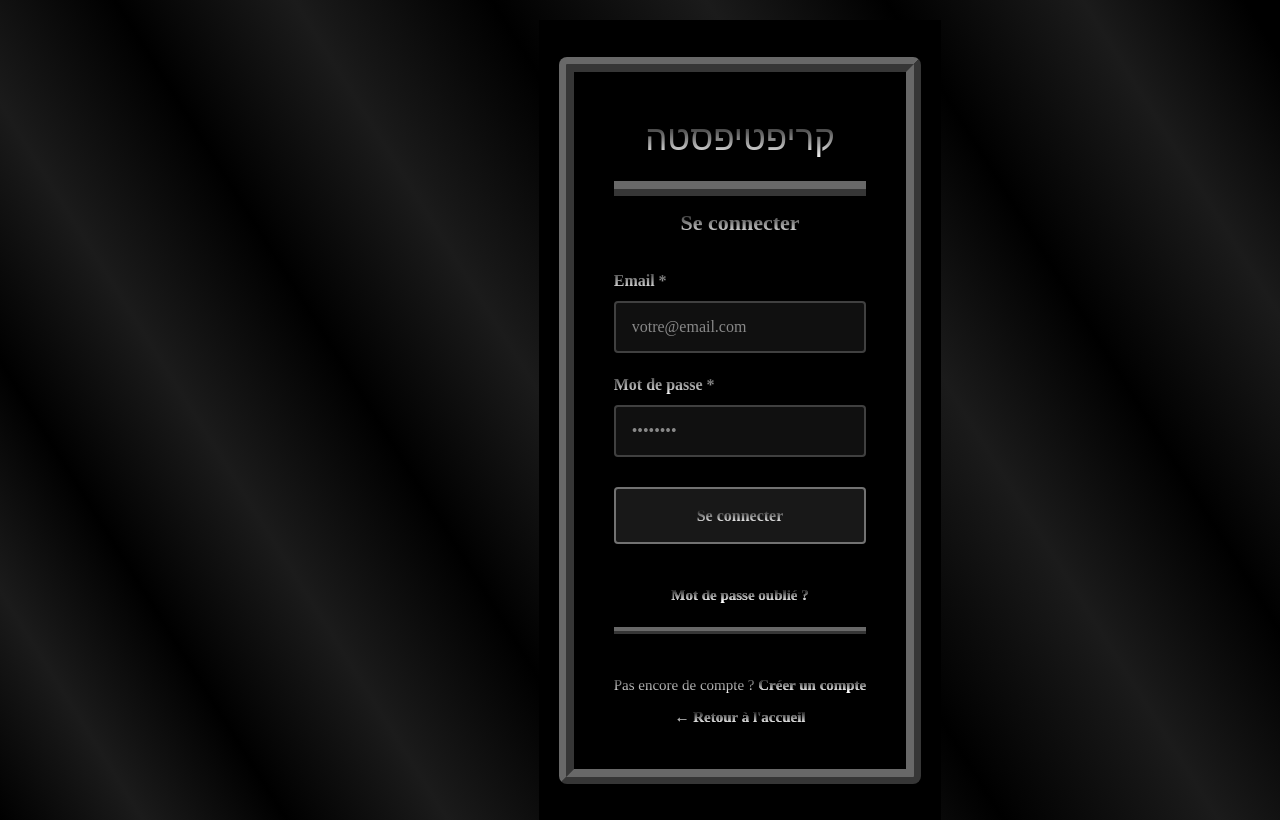
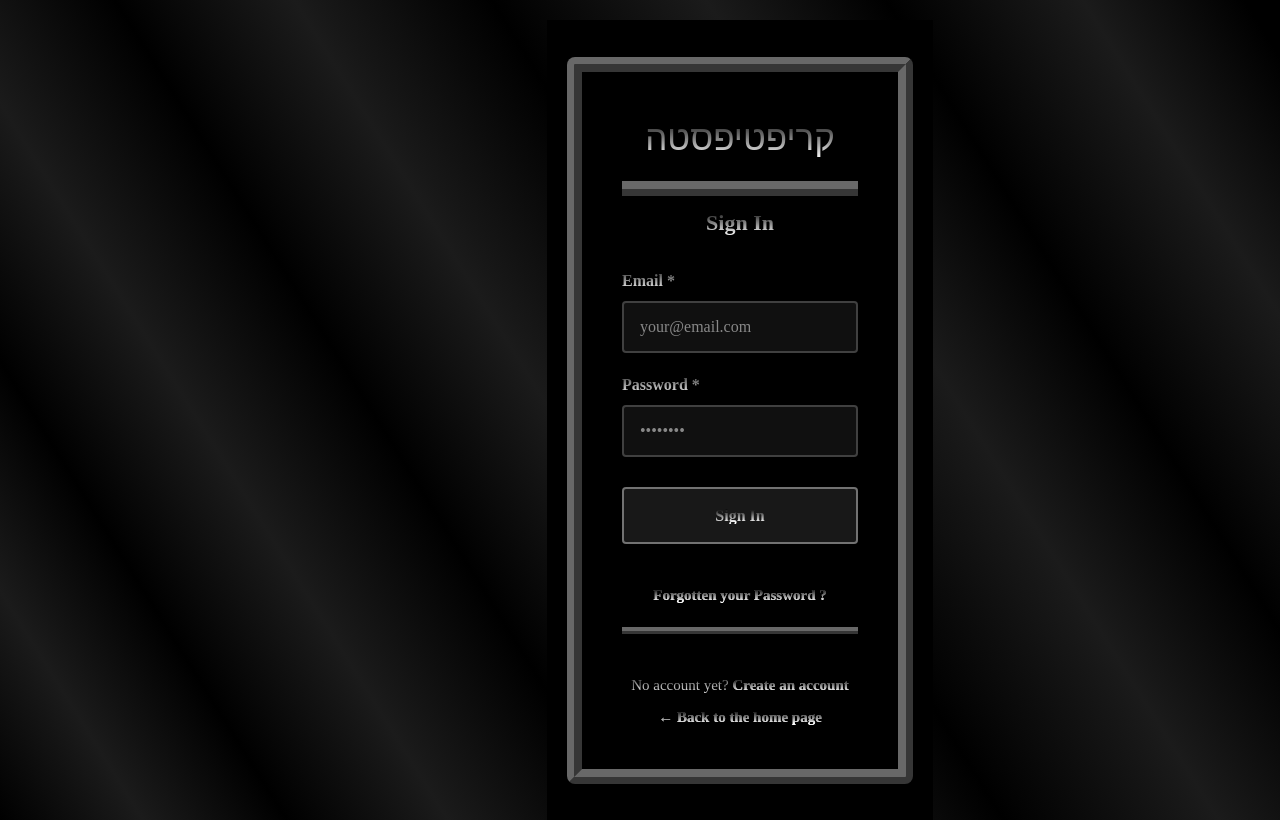
Before and after one commit to Damiussy/cryptipasta, a Next.js app: page /auth/signin in a window 1280 px wide. Built offline with nearby package versions, Linux system fonts and the light colour scheme; a web font is replaced by a local one.

Commit message:
[Story 3.1]: Fix du language des Authentifications

```diff
--- a/src/app/auth/signin/page.tsx
+++ b/src/app/auth/signin/page.tsx
@@ -19,7 +19,7 @@ function SignInForm() {
     e.preventDefault();
 
     if (!email || !password) {
-      setError('Veuillez remplir tous les champs');
+      setError('Please fill in all fields');
       return;
     }
 
@@ -34,14 +34,14 @@ function SignInForm() {
       });
 
       if (result?.error) {
-        setError('Email ou mot de passe incorrect');
+        setError('Email or password incorrect');
       } else {
         // Connexion réussie
         router.push(callbackUrl);
         router.refresh();
       }
     } catch {
-      setError('Une erreur est survenue lors de la connexion');
+      setError('An error occurred while signing in');
     } finally {
       setLoading(false);
     }
@@ -57,7 +57,7 @@ function SignInForm() {
           </h1>
           <div className="barSectioning"></div>
           <h2 className="linear-text-gradient bona-nova-sc-bold auth-subtitle">
-            <u>Se connecter</u>
+            <u>Sign In</u>
           </h2>
         </div>
 
@@ -73,14 +73,14 @@ function SignInForm() {
               value={email}
               onChange={(e) => setEmail(e.target.value)}
               className="auth-input"
-              placeholder="votre@email.com"
+              placeholder="your@email.com"
               required
             />
           </div>
 
           <div className="form-group">
             <label htmlFor="password" className="linear-textT-gradient bona-nova-sc-regular">
-              Mot de passe *
+              Password *
             </label>
             <input
               id="password"
@@ -96,7 +96,7 @@ function SignInForm() {
           {/* Error Message */}
           {error && (
             <div className="auth-message error">
-              <span className="linear-text-gradient">❌ {error}</span>
+              <span className="linear-text-gradient">{error}</span>
             </div>
           )}
 
@@ -107,7 +107,7 @@ function SignInForm() {
             className="auth-button"
           >
             <span className="linear-text-gradient bona-nova-sc-bold">
-              {loading ? 'Connexion en cours...' : 'Se connecter'}
+              {loading ? 'Loading...' : 'Sign In'}
             </span>
           </button>
 
@@ -115,7 +115,7 @@ function SignInForm() {
           <div className="auth-links">
             <p className="linear-textT-gradient bona-nova-sc-regular">
               <Link href="/auth/forgot-password" className="liensMenu">
-                Mot de passe oublié ?
+                Forgotten your Password ?
               </Link>
             </p>
           </div>
@@ -125,14 +125,14 @@ function SignInForm() {
           {/* Sign Up Link */}
           <div className="auth-links">
             <p className="linear-textT-gradient bona-nova-sc-regular">
-              Pas encore de compte ?{' '}
+              No account yet?{' '}
               <Link href="/auth/signup" className="liensMenu">
-                Créer un compte
+                Create an account
               </Link>
             </p>
             <p className="linear-textT-gradient bona-nova-sc-regular">
               <Link href="/" className="liensMenu">
-                ← Retour à l'accueil
+                ← Back to the home page
               </Link>
             </p>
           </div>
--- a/src/app/auth/signup/page.tsx
+++ b/src/app/auth/signup/page.tsx
@@ -54,7 +54,7 @@ export default function SignUpPage() {
         }, 3000);
       }
     } catch {
-      setError('Une erreur est survenue lors de l\'inscription');
+      setError('An error occurred while signing up');
     } finally {
       setLoading(false);
     }
```
